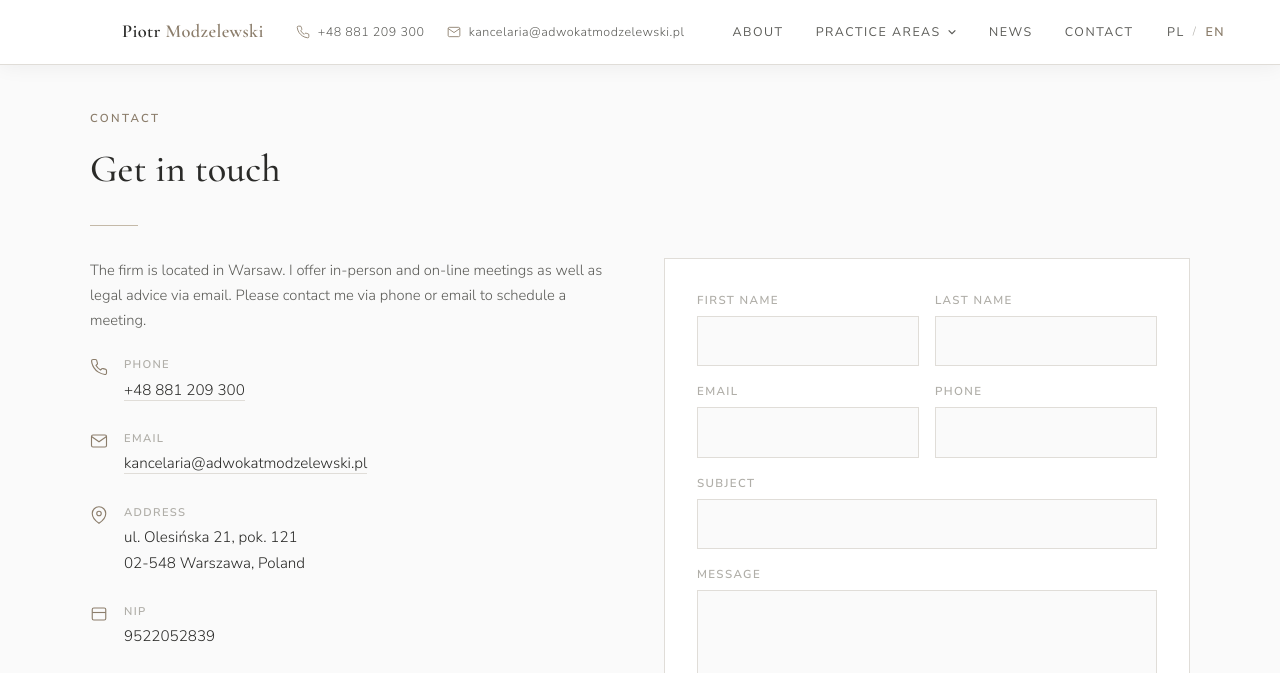
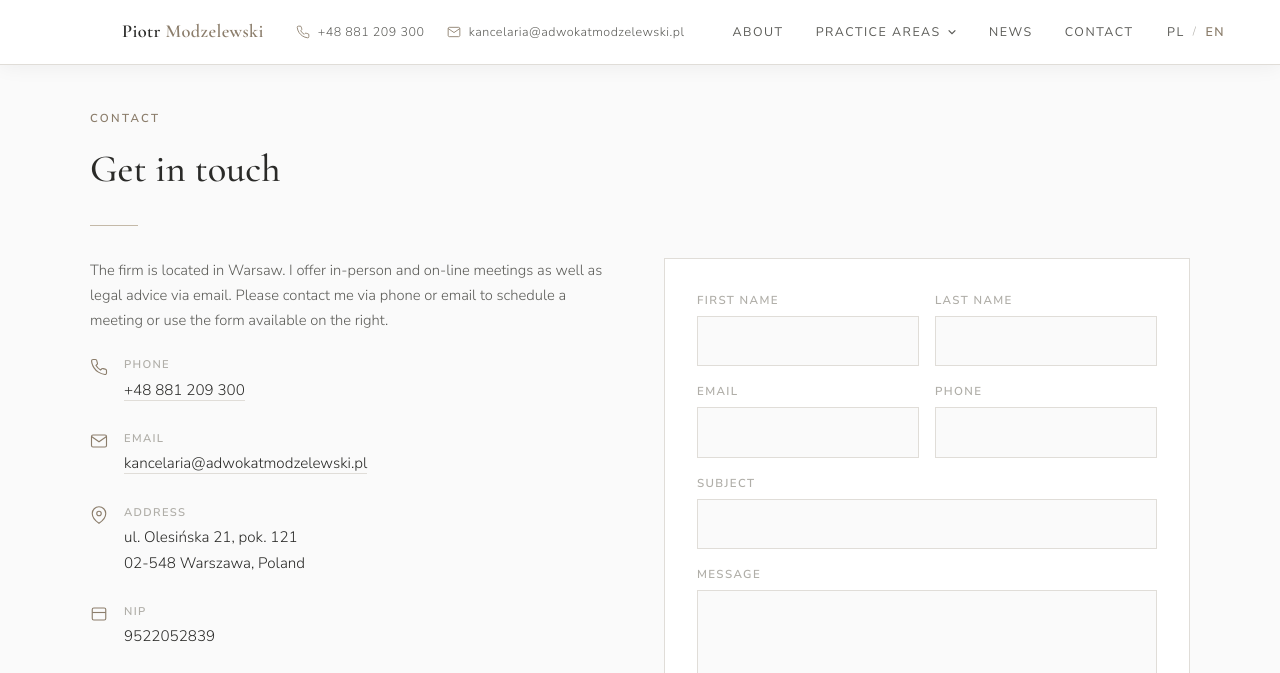
Before and after one commit to pmmodzelewski/adwokatmodzelewski.pl, a Jekyll site: the page built from en/index2.html, in a window 1280 px wide and 900 px high, scrolled down 3128 px, cut to the strip 0-673 px from the top of the window. Built offline with Jekyll 4.4.1, drawn with Linux system fonts in a browser that asks for light colours; Markdown is read by kramdown in place of the engine named in the settings.

Commit message:
Update contact-form.html

```diff
--- a/_includes/contact-form.html
+++ b/_includes/contact-form.html
@@ -24,10 +24,10 @@
         <p>
           {% if lang == 'en' %}
             The firm is located in Warsaw. I offer in-person and on-line meetings as well as legal advice via email.
-            Please contact me via phone or email to schedule a meeting.
+            Please contact me via phone or email to schedule a meeting or use the form available on the right.
           {% else %}
             Kancelaria znajduje się w Warszawie. Oferuję porady osobiste, on-line oraz mailowe.
-            Termin spotkania można umówić telefonicznie oraz mailowo.
+            Termin spotkania można umówić telefonicznie oraz mailowo lub za pośrednictwem formularza dostepnego obok.
           {% endif %}
         </p>
 
```
